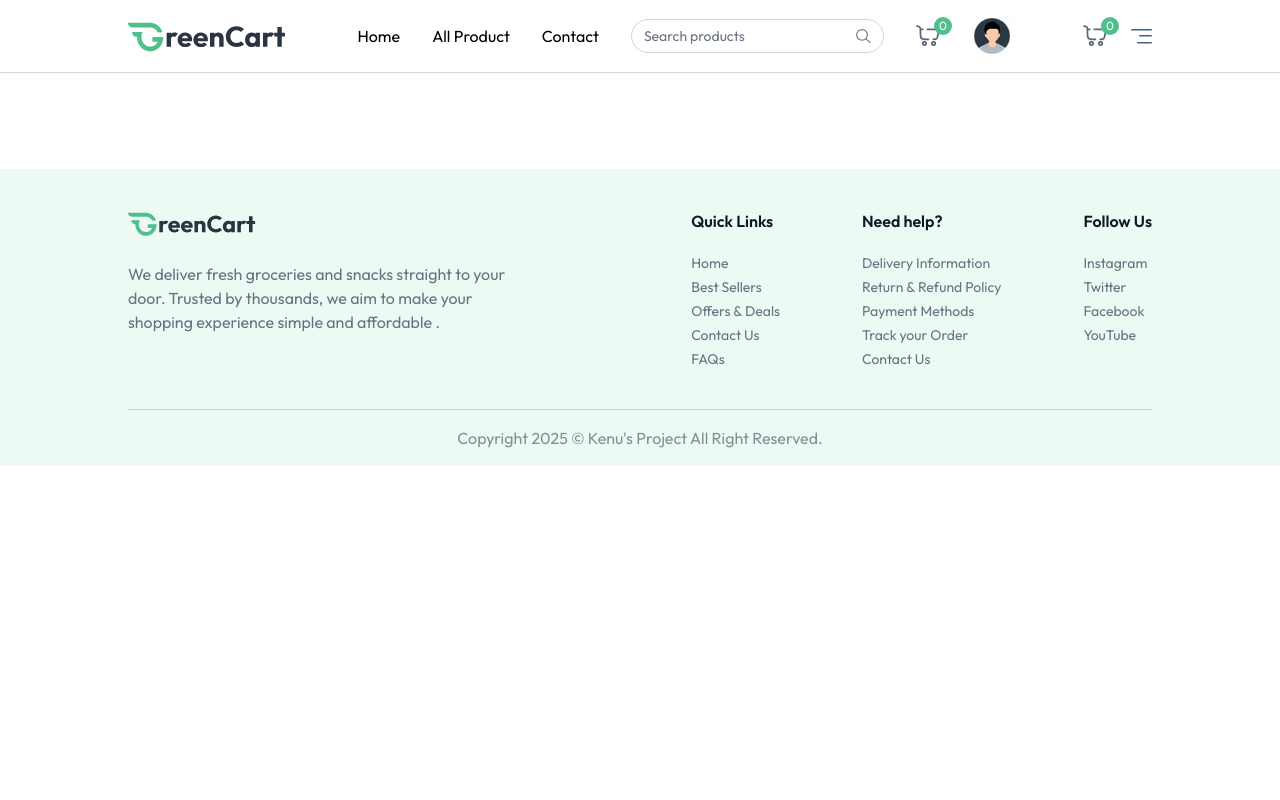
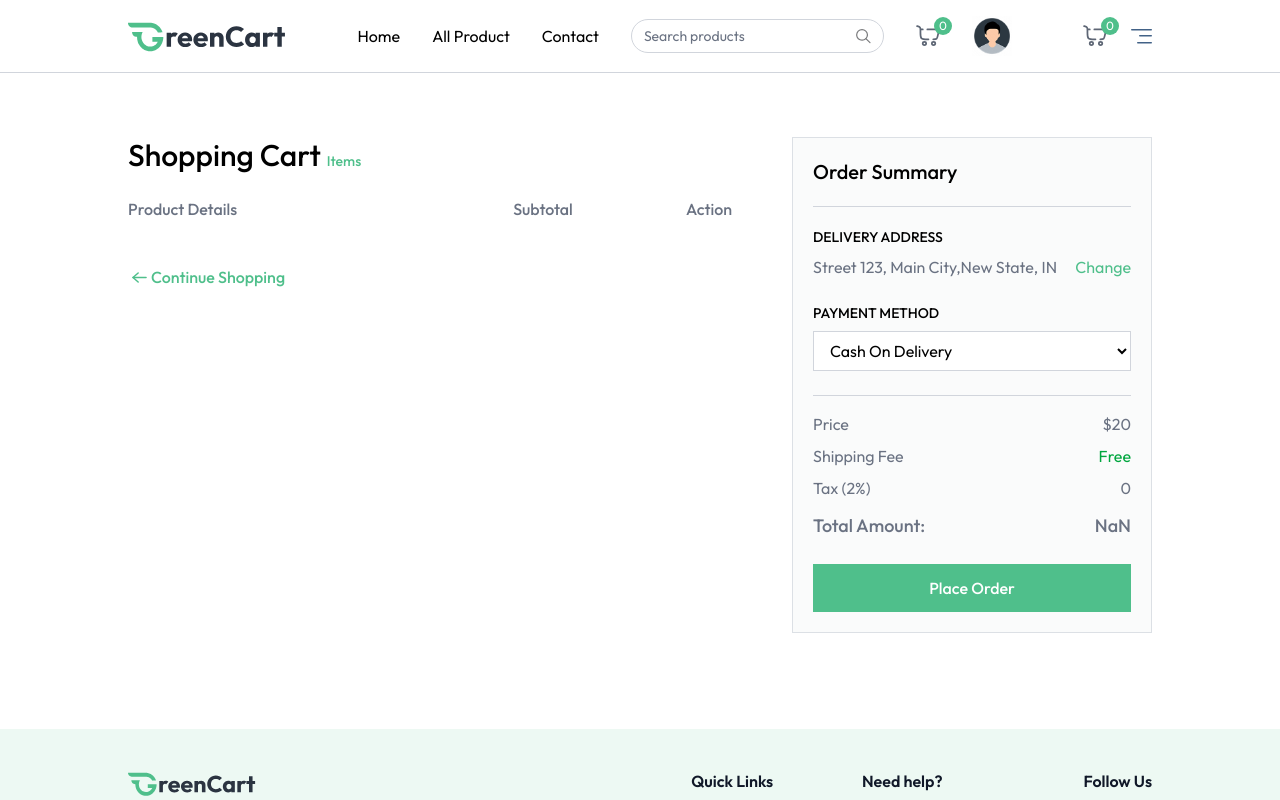
Before and after one commit to Kenu-05/MERN1-GROCERY-WEB, a React (Vite) app in the folder client/: page /cart in a window 1280 px wide. Shown: the top 800 px of the page. Built offline with nearby package versions, Linux system fonts and the light colour scheme.

Commit message:
create Cart page

```diff
--- a/client/src/App.jsx
+++ b/client/src/App.jsx
@@ -11,6 +11,7 @@
 import AllProducts from './pages/AllProducts';
 import ProductCategory from './pages/ProductCategory';
 import ProductDetails from './pages/ProductDetails';
+import Cart from './pages/Cart';
 
 
 
@@ -34,6 +35,7 @@
             <Route path='/products' element={<AllProducts/>} />
             <Route path='/products/:category' element={<ProductCategory/>} />
             <Route path='/products/:category/:id' element={<ProductDetails/>} />
+            <Route path='/cart' element={<Cart/>} />
 
          </Routes>
        </div>
--- a/client/src/context/AppContext.jsx
+++ b/client/src/context/AppContext.jsx
@@ -53,8 +53,8 @@
           delete cartData[itemId];
        }
 
-toast. success("Removed from Cart")
-setCartItems(cartData)
+   toast.success("Removed from Cart")
+   setCartItems(cartData)
 }
 }
    // Get Cart Item Count
--- /dev/null
+++ b/client/src/pages/Cart.jsx
@@ -0,0 +1,147 @@
+import { useState,useEffect } from "react";
+import { useAppContext } from "../context/AppContext";
+import { assets, dummyAddress } from "../assets/assets";
+
+const Cart = () => {
+
+    const {products,currency,cartItems,removeFromCart,getCartCount,updateCartItem,navigate,getCartAmount}=useAppContext()
+    const [CartArray,setCartArray]=useState([])
+    const [addresses,setAddresses]=useState(dummyAddress)
+    const [selectedAddress,setSelectedAddress]=useState(dummyAddress[0])
+    const [paymentOption,setPaymentOption]=useState("COD")
+
+    const [showAddress, setShowAddress] = useState(false)
+
+    const getCart = ()=>{
+        let tempArray = []
+        for(const key in cartItems) {
+            const product = products. find((item)=>item._id === key)
+            product.quantity = cartItems[key]
+            tempArray.push(product)
+        }
+        setCartArray(tempArray);
+   }
+   const placeOrder=async ()=>{}
+
+       useEffect(()=>{
+         if(products.length > 0 && cartItems){
+             getCart()
+           }}, [products, cartItems])
+
+    return products.length > 0 && cartItems?(
+
+        <div className="flex flex-col md:flex-row mt-16">
+            <div className='flex-1 max-w-4xl'>
+                <h1 className="text-3xl font-medium mb-6">
+                    Shopping Cart <span className="text-sm text-primary">{getCartCount}Items</span>
+                </h1>
+
+                <div className="grid grid-cols-[2fr_1fr_1fr] text-gray-500 text-base font-medium pb-3">
+                    <p className="text-left">Product Details</p>
+                    <p className="text-center">Subtotal</p>
+                    <p className="text-center">Action</p>
+                </div>
+
+                {CartArray.map((product, index) => (
+                    <div key={index} className="grid grid-cols-[2fr_1fr_1fr] text-gray-500 items-center text-sm md:text-base font-medium pt-3">
+                        <div className="flex items-center md:gap-6 gap-3">
+                            <div onClick={()=>{navigate( `/products/${product.category.toLowerCase()}/${product._id} `);scrollTo(0,0)}}className="cursor-pointer w-24 h-24 flex items-center justify-center border border-gray-300 rounded overflow-hidden">
+                                <img className="max-w-full h-full object-cover" src={product.image[0]} alt={product.name} />
+                            </div>
+                            <div>
+                                <p className="hidden md:block font-semibold">{product.name}</p>
+                                <div className="font-normal text-gray-500/70">
+                                    <p>Weight: <span>{product.weight || "N/A"}</span></p>
+                                    <div className='flex items-center'>
+                                        <p>Qty:</p>
+                                        <select onChange={e=>updateCartItem(product._id,Number(e.target.value))} value={cartItems[product._id]}className='outline-none'>
+                                            {Array(cartItems[products._id]> 9?
+                                             cartItems[products._id] :9).fill('').map((_, index) => (
+                                                <option key={index} value={index + 1}>{index + 1}</option>
+                                            ))}
+                                        </select>
+                                    </div>
+                                </div>
+                            </div>
+                        </div>
+                        <p className="text-center">{currency}{product.offerPrice * product.quantity}</p>
+                        <button onClick={()=>removeFromCart(product._id)} className="cursor-pointer mx-auto">
+                            <img src={assets.remove_icon} alt="remove" className="inline-block w-6 h-6"/>
+                        </button>
+                    </div>)
+                )}
+
+                <button onClick={()=>{navigate("/products");scrollTo(0,0)}}className="group cursor-pointer flex items-center mt-8
+                 gap-2 text-primary font-medium">
+                     <img className="group-hover :- translate-x-1 transition" src=
+                      {assets.arrow_right_icon_colored} alt="arrow" />
+                      Continue Shopping
+                 </button>
+
+            </div>
+
+            <div className="max-w-[360px] w-full bg-gray-100/40 p-5 max-md:mt-16 border border-gray-300/70">
+                <h2 className="text-xl md:text-xl font-medium">Order Summary</h2>
+                <hr className="border-gray-300 my-5" />
+
+                <div className="mb-6">
+                    <p className="text-sm font-medium uppercase">Delivery Address</p>
+                    <div className="relative flex justify-between items-start mt-2">
+                        <p className="text-gray-500">{selectedAddress ? `${selectedAddress. street}, ${selectedAddress. city},${selectedAddress.state}, ${selectedAddress. country}` : "No address found"}</p>
+                        <button onClick={() => setShowAddress(!showAddress)} className="text-primary hover:underline cursor-pointer">
+                            Change
+                        </button>
+
+                      {showAddress && (
+                        <div className="absolute top-12 py-1 bg-white border
+                        border-gray-300 text-sm w-full">
+                          {addresses.map((address, index)=>(
+                            <p onClick={() => {setSelectedAddress(address);
+                            setShowAddress(false)}} className="text-gray-500
+                            p-2 hover:bg-gray-100">
+                            {address.street},{address.city},{address.state},{address.country}
+                           </p>
+                           )) }
+                           <p onClick={() => navigate("/add-address")}
+                           className="text-primary text-center
+                           cursor-pointer p-2 hover:bg-primary/10">
+                               Add address
+                               </p>
+                          </div>
+                      )}
+                      </div>
+
+                              <p className="text-sm font-medium uppercase mt-6">Payment Method</p>
+
+                              <select  onChange={e=>setPaymentOption(e.target.value)}className="w-full border border-gray-300 bg-white px-3 py-2 mt-2 outline-none">
+                                <option value="COD">Cash On Delivery</option>
+                                 <option value="Online">Online Payment</option>
+                             </select>
+                          </div>
+
+                <hr className="border-gray-300" />
+
+                <div className="text-gray-500 mt-4 space-y-2">
+                    <p className="flex justify-between">
+                        <span>Price</span><span>$20</span>
+                    </p>
+                    <p className="flex justify-between">
+                        <span>Shipping Fee</span><span className="text-green-600">Free</span>
+                    </p>
+                    <p className="flex justify-between">
+                        <span>Tax (2%)</span><span>{currency}{getCartAmount()}</span>
+                    </p>
+                    <p className="flex justify-between text-lg font-medium mt-3">
+                        <span>Total Amount:</span><span>{currency}{getCartAmount()+getCartAmount*2/100}</span>
+                    </p>
+                </div>
+
+                <button onClick={placeOrder} className="w-full py-3 mt-6 cursor-pointer bg-primary text-white font-medium hover:bg-primary-dull transition">
+                    {paymentOption==="COD"?"Place Order":"Proceed to Checkout"}
+                </button>
+            </div>
+        </div>
+
+    ):null
+}
+export default Cart;
```
